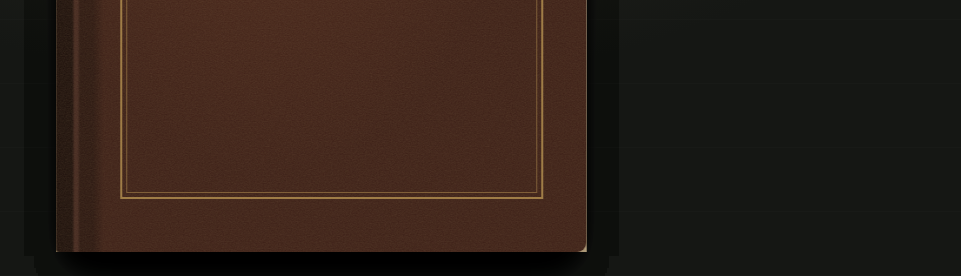
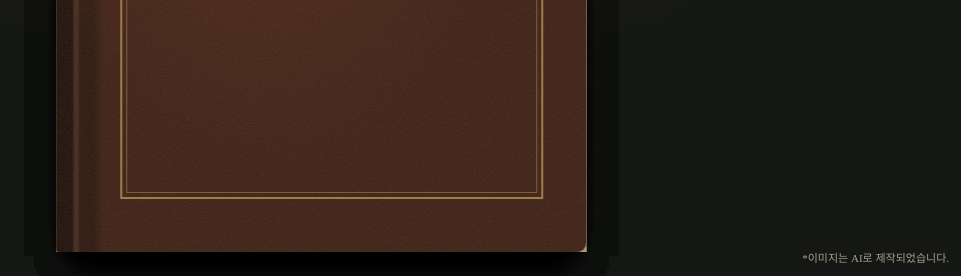
Before and after one commit to yanghj313/news_gall, a plain HTML site: page index_02.html in a window 1280 px wide. Shown: the part 524-800 px from the top of the page, without its empty margins (319-1280 px from the left). Drawn offline with Linux system fonts and the light colour scheme; a web font is replaced by a local one.

Commit message:
바이블 이미지 제작

```diff
--- a/index_02.html
+++ b/index_02.html
@@ -882,6 +882,18 @@
       .room > .controls,
       .room > .trail {
         display: none;
+      }
+      .image-credit {
+        position: fixed;
+        right: max(12px, env(safe-area-inset-right, 0px));
+        bottom: max(10px, env(safe-area-inset-bottom, 0px));
+        z-index: 10;
+        margin: 0;
+        color: rgba(221, 213, 192, 0.72);
+        font-size: 11px;
+        line-height: 1.4;
+        text-align: right;
+        pointer-events: none;
       }
 
       @media (max-width: 760px) {
@@ -1479,6 +1491,7 @@
           </div>
         </div>
       </div>
+      <p class="image-credit">*이미지는 AI로 제작되었습니다.</p>
 
       <nav class="controls" aria-label="책장 넘기기">
         <button class="nav-btn" id="prevBtn" type="button" aria-label="앞 장">
```
